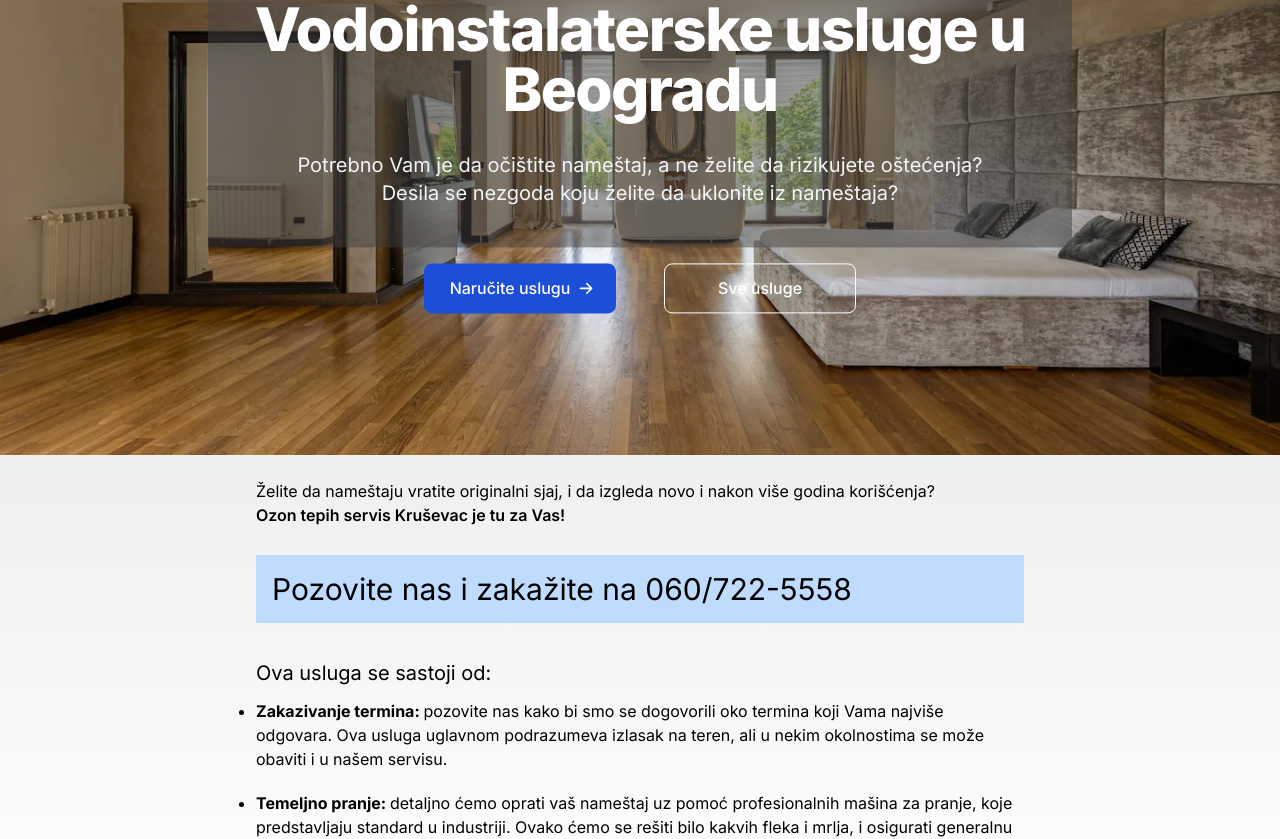
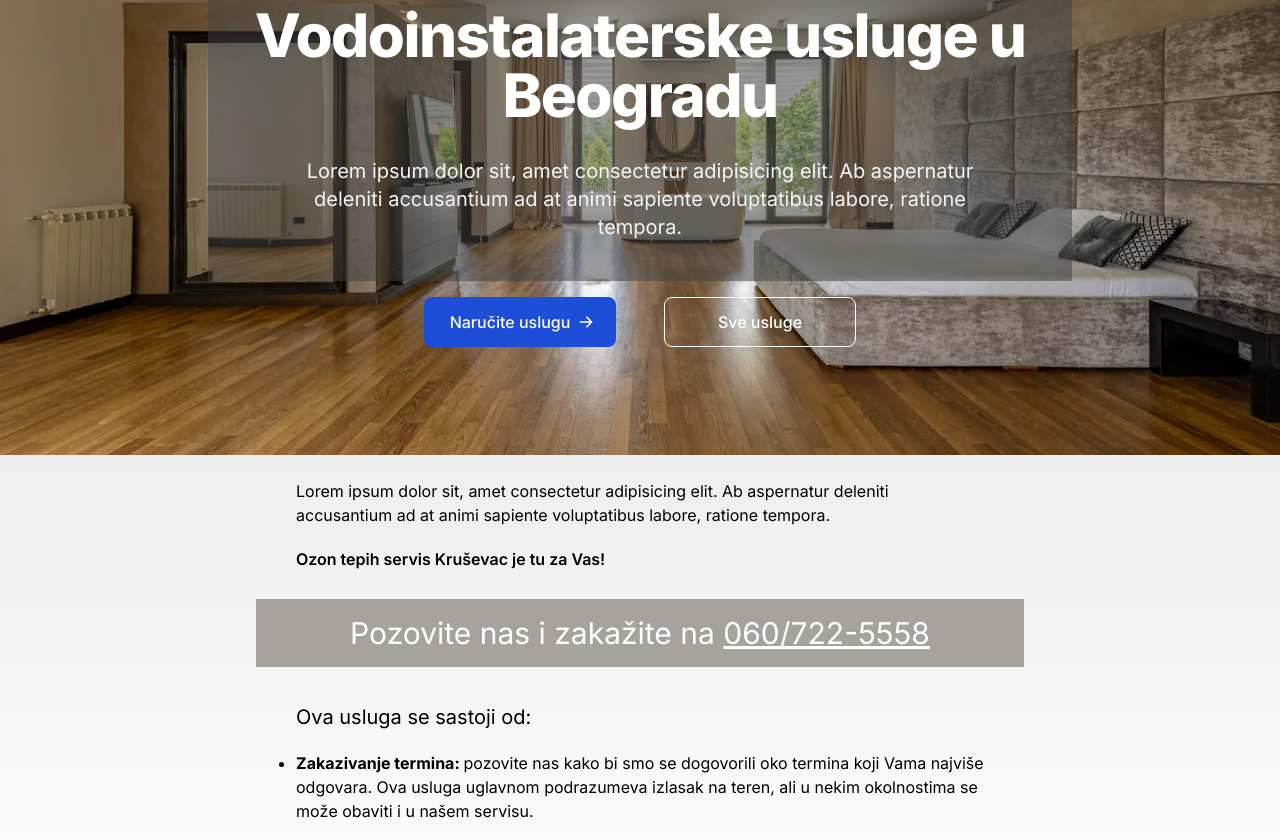
Before and after one commit to cehicm/ma-si-hausmajstor, a Next.js app: page /vodoinstalaterske-usluge in a window 1280 px wide. Shown: the part 257-1096 px from the top of the page. Built offline with nearby package versions, Linux system fonts and the light colour scheme.

Commit message:
Update vodoinstalaterske usluge page styles

```diff
--- a/src/pages/vodoinstalaterske-usluge.js
+++ b/src/pages/vodoinstalaterske-usluge.js
@@ -17,35 +17,37 @@ export default function vodoinstalaterskeUsluge() {
 				</div>
 				<ServicePageHero
 					title="Vodoinstalaterske usluge u Beogradu"
-					text="Potrebno Vam je da očištite nameštaj, a ne želite da rizikujete oštećenja? Desila se nezgoda koju želite da uklonite iz nameštaja?"
+					text="Lorem ipsum dolor sit, amet consectetur adipisicing elit. Ab
+					aspernatur deleniti accusantium ad at animi sapiente voluptatibus
+					labore, ratione tempora."
 				/>
 			</div>
 
-			<div className="py-6 px-10">
-				<div className="max-w-3xl mx-auto">
+			<div className="py-6">
+				<div className="max-w-3xl mx-auto px-10">
 					<p>
-						Želite da nameštaju vratite originalni sjaj, i da izgleda novo i
-						nakon više godina korišćenja?
-						<span className="block font-semibold">
-							Ozon tepih servis Kruševac je tu za Vas!
-						</span>
+						Lorem ipsum dolor sit, amet consectetur adipisicing elit. Ab
+						aspernatur deleniti accusantium ad at animi sapiente voluptatibus
+						labore, ratione tempora.
+					</p>
+					<p className="block font-semibold mt-5">
+						Ozon tepih servis Kruševac je tu za Vas!
 					</p>
 				</div>
 
-				<div className="bg-blue-200 my-7 lg:max-w-3xl mx-auto">
-					<h3 className="p-4 text-3xl">
-						Pozovite nas i zakažite na
+				<div className="bg-dirtygray text-white my-7 lg:max-w-3xl mx-auto">
+					<h3 className="p-4 text-2xl lg:text-3xl px-10 text-center">
+						Pozovite nas i zakažite na{" "}
 						<span>
-							<Link className="hover:underline" href="tel:+381607225558">
-								{" "}
+							<Link className="underline" href="tel:+381607225558">
 								060/722-5558
 							</Link>
 						</span>
 					</h3>
 				</div>
 
-				<div className="max-w-3xl mx-auto">
-					<h2 className="text-xl pt-2 pb-3">Ova usluga se sastoji od:</h2>
+				<div className="max-w-3xl mx-auto px-10">
+					<h2 className="text-xl pt-2 pb-5">Ova usluga se sastoji od:</h2>
 					<ul
 						id="cleaning-description"
 						className="flex flex-col gap-5 list-disc"
```
